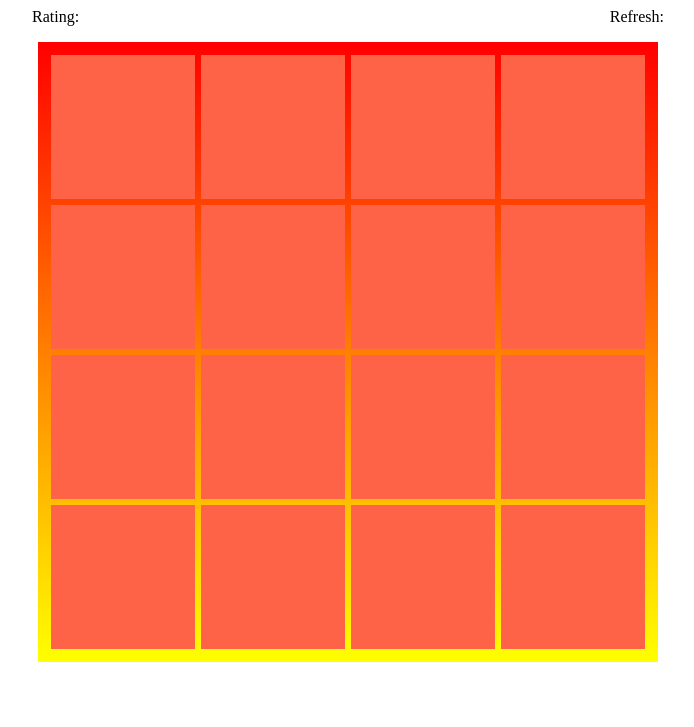
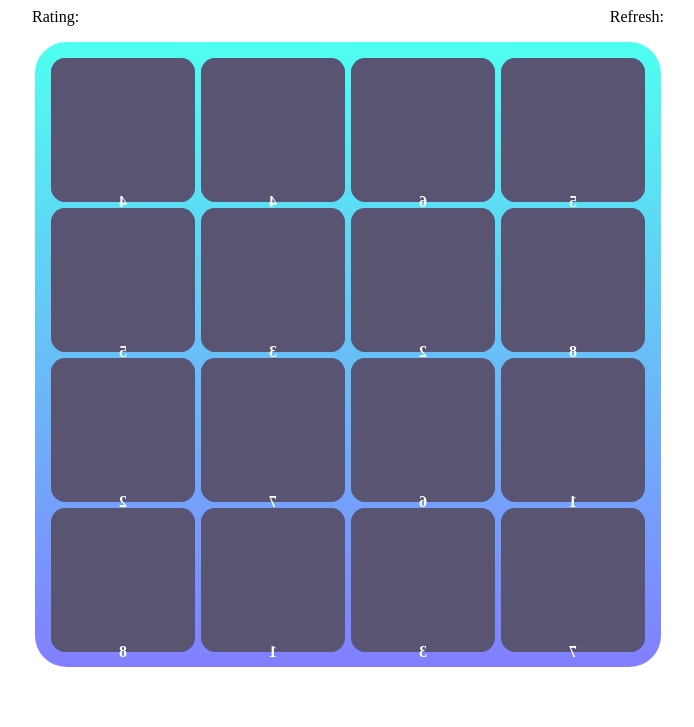
Before and after one commit to olebedyn/udacity-FEnanodegree-part3, a website: page index.html in a window 1280 px wide. Shown: the whole page, without its empty margins (292-986 px from the left). Drawn offline with Linux system fonts and the light colour scheme.

Commit message:
rotating cards

```diff
--- a/css/main.css
+++ b/css/main.css
@@ -12,6 +12,7 @@
   width: 80%;
 }
 .game_board {
+    border-radius: 5%;
     display: flex;
     margin: 0 auto;
     width: 75vmin;
@@ -21,11 +22,36 @@
     justify-content: space-around;
     align-content: space-around;
     align-items: center;
-    background-image: linear-gradient(red, yellow);
-    padding: 10px 10px 10px 10px;
+    background-image: linear-gradient(#4efff0, #827fff);
+    padding: 1% 1% 1% 1%;
 }
-.box {
-    background: tomato;
+
+.scene {
+  position: relative;
+  perspective: 600px;
+}
+
+.cell {
+  width: 18vmin;
+  height: 18vmin;
+  transition: transform 1s;
+  transform-style: preserve-3d;
+}
+
+.cell__face {
+    position: absolute;
+    height: 100%;
+    width: 100%;
+    /* backface-visibility: visible; */
+    border-radius: 10%;
+}
+
+.cell__face--front {
+  background: #507cd4;
+}
+
+.cell__face--back {
+  background: #5a5473;
   color: white;
   font-weight: bold;
   width: 18vmin;
@@ -33,20 +59,23 @@
   position: relative;
   text-align: center;
   vertical-align: center;
+  align-content: center;
+  transform: rotateY( 180deg );
+}
+
+.cell__face--back--guessed {
+  background: green;
+}
+
+.cell.is-flipped {
+  transform: rotateY(180deg);
 }
 
 .inner-hidden {
-    visibility: hidden;
-}
-
-.inner-visible {
   position: absolute;
-    left: 0;
-    right: 0;
-    bottom: 0;
-    top: 0;
-    display: flex;
-    visibility: visible;
-    align-items: center;
+  width: 100%;
+  height: 100%;
+  display:flex;
+  align-items:center;
   justify-content: center;
 }
--- a/js/main.js
+++ b/js/main.js
@@ -14,35 +14,34 @@ function showCard() {
   // prevent from 3rd cell being opened
   if (clicked_cards.length === 2) {
     for (card of clicked_cards){
-      card.className = "inner-hidden";
+      this.firstChild.classList.remove('is-flipped');
     }
     clicked_cards = [];
     return;
   }
 
   // show card and temorarily remove onclick event to card can not be clicked when opened
-  const inner_box = this.firstChild;
+  this.firstChild.classList.add('is-flipped');
+  const inner_box = this.getElementsByClassName('inner-hidden');
   clicked_cards.push(inner_box);
-  inner_box.className = "inner-visible";
-  inner_box.parentElement.removeEventListener('click', showCard);
+  this.removeEventListener('click', showCard);
 
   // if 2nd card is opened - check whether cards martch
   if (clicked_cards.length === 2) {
-    let match = cardsMatch(clicked_cards[0], clicked_cards[1]);
-    //leave cards opened if matched
-    if (match){
-      for (card of clicked_cards) {
-        card.parentElement.style.background = 'green';
-        card.parentElement.classList.add('box-guessed');
-      }
-    }
-    // close cards and add on click even back
-    else {
-      for (card of clicked_cards) {
-            card.className = "inner-hidden";
-            card.parentElement.addEventListener('click', showCard);
-      }
-    }
+    // let match = cardsMatch(clicked_cards[0], clicked_cards[1]);
+    // // //leave cards opened if matched
+    // // if (match){
+    // //   for (card of clicked_cards) {
+    // //     card.parentElement.classList.add('box-guessed');
+    // //   }
+    // // }
+    // // close cards and add on click even back
+    // else {
+    //   for (card of clicked_cards) {
+    //         card.className = "inner-hidden";
+    //         card.parentElement.addEventListener('click', showCard);
+    //   }
+    // }
     clicked_cards = [];
   }
 
@@ -63,14 +62,27 @@ function createBoard(cards) {
   new_game_board.id='game_board';
   new_game_board.classList.add('game_board');
   for (const card of cards) {
-    let box = document.createElement('div');
+
+    // create elements
+    let scene = document.createElement('div');
+    let cell = document.createElement('div');
+    let cell_face_front = document.createElement('div');
+    let cell_face_back = document.createElement('div');
     let inner_box = document.createElement('div');
-    box.classList.add('box');
+
+    // add casses
+    scene.classList.add('scene');
+    cell.classList.add('cell');
+    cell_face_front.classList.add('cell__face', 'cell__face--front');
+    cell_face_back.classList.add('cell__face', 'cell__face--back');
     inner_box.classList.add('inner-hidden');
     inner_box.textContent = card.toString();
-    box.appendChild(inner_box);
-    box.addEventListener("click", showCard);
-    new_game_board.appendChild(box);
+    cell_face_back.appendChild(inner_box);
+    cell.appendChild(cell_face_front);
+    cell.appendChild(cell_face_back);
+    scene.appendChild(cell);
+    scene.addEventListener('click', showCard);
+    new_game_board.appendChild(scene);
   }
   document.getElementById('board').appendChild(new_game_board);
 }
```
Lines whose indentation alone changed are shown as unchanged.
